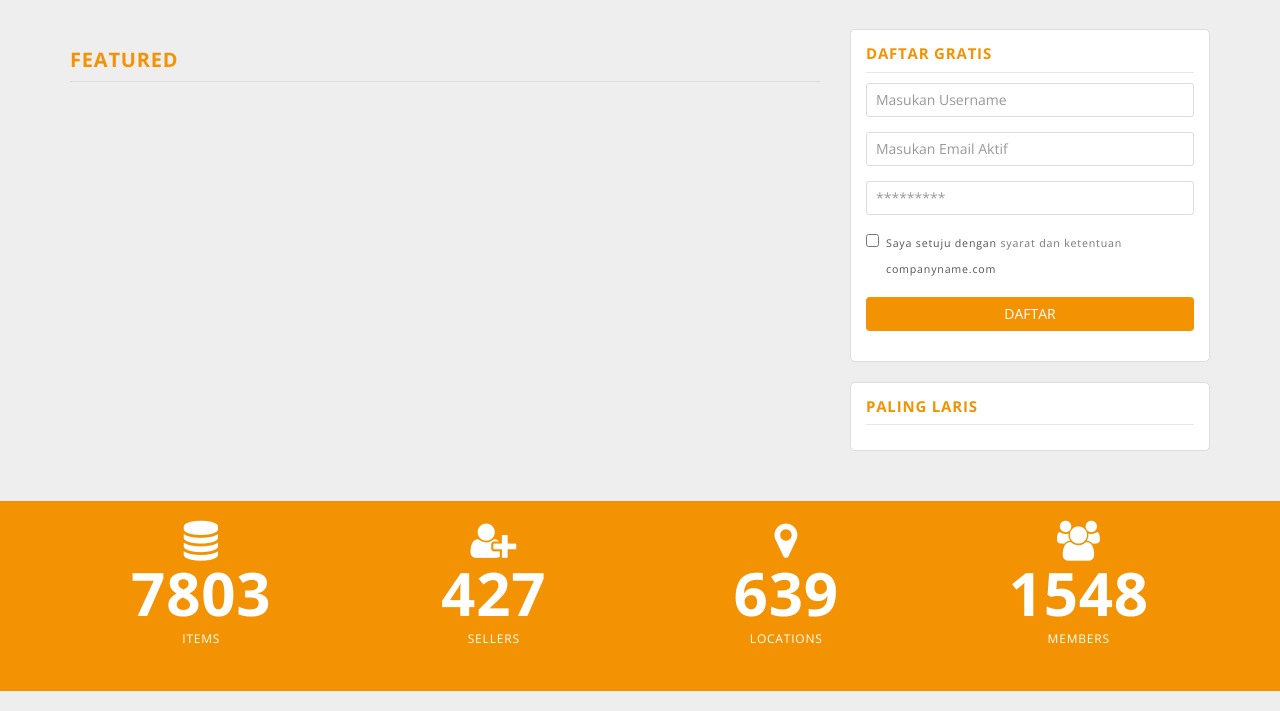
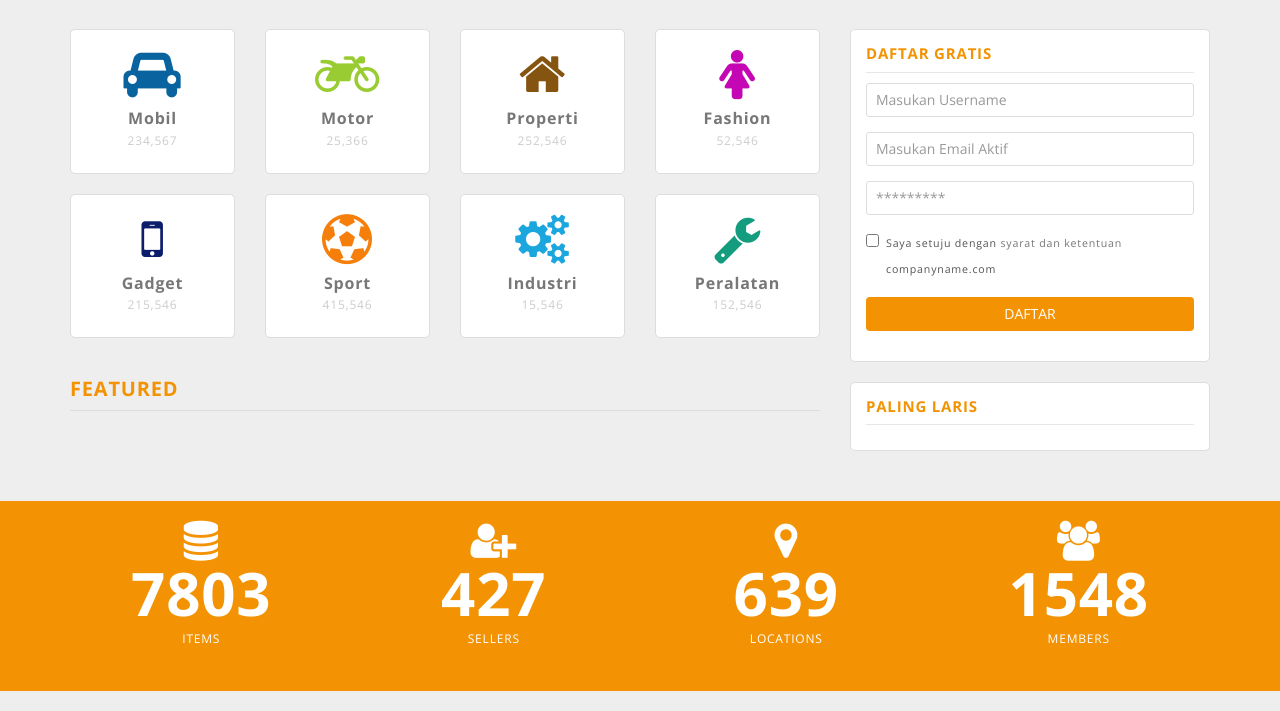
Before and after one commit to ryosuwito/mt-commerce, a Django app: page / in a window 1280 px wide. Shown: the part 371-1082 px from the top of the page. Run offline with Django 3.2, Linux system fonts and the light colour scheme; the visitor is signed in with stand-in values (Sample User, id 1); data comes from the database, SQL or seed files in the repository; data that the repository does not hold is empty; some libraries are stand-ins or nearby versions.

Commit message:
change home page

```diff
--- a/kei_store/templates/kei_store/daftar.html
+++ b/kei_store/templates/kei_store/daftar.html
@@ -8,7 +8,8 @@
                 <div class="col-sm-5 login-form">
                     <div class="panel panel-default">
                         <div class="panel-intro text-center">
-                            <h1 class="logo"><i class="fa fa-recycle"></i> Toko Butuh</h1>
+                            <h1 class="logo"><img src="/assets/images/tb_logo.png"
+                style="display: inline; margin-right: 5px; width: 35px; height: auto;">  Toko Butuh</h1>
                         </div>
                         <div class="panel-body">
                             <form method="post">
--- a/kei_store/templates/kei_store/header.html
+++ b/kei_store/templates/kei_store/header.html
@@ -7,7 +7,9 @@
                 <span class="icon-bar"></span>
                 <span class="icon-bar"></span>
             </button>
-            <a href="{% url 'home' %}" class="navbar-brand"><span class="logo"><i class="fa fa-recycle"></i> Toko Butuh</span></a>
+            <a href="{% url 'home' %}" class="navbar-brand"><span class="logo"><img src="/assets/images/tb_logo.png"
+                style="display: inline; margin-right: 5px; width: 35px; height: auto;">
+            Toko Butuh</span></a>
         </div>
 
         <div class="navbar-collapse collapse">
--- a/kei_store/templates/kei_store/index.html
+++ b/kei_store/templates/kei_store/index.html
@@ -31,65 +31,65 @@
         <div class="container">
             <div class="row">
                 <div class="col-md-8 col-sm-8">
-                    <!-- <div class="row">
+                    <div class="row">
                         <div class="col-xs-4 col-sm-3">
                             <div class="shortcut">
-                                <a href="kategori.html"><i class="fa fa-car shortcut-icon icon-blue"></i></a>
-                                <a href="kategori.html"><h3>Car</h3></a>
+                                <a href="{{hlinks.1.addr}}"><i class="fa fa-car shortcut-icon icon-blue"></i></a>
+                                <a href="{{hlinks.1.addr}}"><h3>Mobil</h3></a>
                                 <span class="total-items">234,567</span>
                             </div>
                         </div>
                         <div class="col-xs-4 col-sm-3">
                             <div class="shortcut">
-                                <a href="kategori.html"><i class="fa fa-motorcycle shortcut-icon icon-green"></i></a>
-                                <a href="kategori.html"><h3>Motorcycle</h3></a>
+                                <a href="{{hlinks.2.addr}}"><i class="fa fa-motorcycle shortcut-icon icon-green"></i></a>
+                                <a href="{{hlinks.2.addr}}"><h3>Motor</h3></a>
                                 <span class="total-items">25,366</span>
                             </div>
                         </div>
                         <div class="col-xs-4 col-sm-3">
                             <div class="shortcut">
-                                <a href="kategori.html"><i class="fa fa-home shortcut-icon icon-brown"></i></a>
-                                <a href="kategori.html"><h3>Property</h3></a>
+                                <a href="{{hlinks.3.addr}}"><i class="fa fa-home shortcut-icon icon-brown"></i></a>
+                                <a href="{{hlinks.3.addr}}"><h3>Properti</h3></a>
                                 <span class="total-items">252,546</span>
                             </div>
                         </div>
                         <div class="col-xs-4 col-sm-3">
                             <div class="shortcut">
-                                <a href="kategori.html"><i class="fa fa-female shortcut-icon icon-violet"></i></a>
-                                <a href="kategori.html"><h3>Fashion</h3></a>
+                                <a href="{{hlinks.4.addr}}"><i class="fa fa-female shortcut-icon icon-violet"></i></a>
+                                <a href="{{hlinks.4.addr}}"><h3>Fashion</h3></a>
                                 <span class="total-items">52,546</span>
                             </div>
                         </div>
                         <div class="col-xs-4 col-sm-3">
                             <div class="shortcut">
-                                <a href="kategori.html"><i class="fa fa-mobile-phone shortcut-icon icon-dark-blue"></i></a>
-                                <a href="kategori.html"><h3>Gadget</h3></a>
+                                <a href="{{hlinks.5.addr}}"><i class="fa fa-mobile-phone shortcut-icon icon-dark-blue"></i></a>
+                                <a href="{{hlinks.5.addr}}"><h3>Gadget</h3></a>
                                 <span class="total-items">215,546</span>
                             </div>
                         </div>
                         <div class="col-xs-4 col-sm-3">
                             <div class="shortcut">
-                                <a href="kategori.html"><i class="fa fa-soccer-ball-o shortcut-icon icon-orange"></i></a>
-                                <a href="kategori.html"><h3>Sport</h3></a>
+                                <a href="{{hlinks.6.addr}}"><i class="fa fa-soccer-ball-o shortcut-icon icon-orange"></i></a>
+                                <a href="{{hlinks.6.addr}}"><h3>Sport</h3></a>
                                 <span class="total-items">415,546</span>
                             </div>
                         </div>
                         <div class="col-xs-4 col-sm-3">
                             <div class="shortcut">
-                                <a href="kategori.html"><i class="fa fa-gears shortcut-icon icon-light-blue"></i></a>
-                                <a href="kategori.html"><h3>Industry</h3></a>
+                                <a href="{{hlinks.7.addr}}"><i class="fa fa-gears shortcut-icon icon-light-blue"></i></a>
+                                <a href="{{hlinks.7.addr}}"><h3>Industri</h3></a>
                                 <span class="total-items">15,546</span>
                             </div>
                         </div>
                         <div class="col-xs-4 col-sm-3">
                             <div class="shortcut">
-                                <a href="kategori.html"><i class="fa fa-wrench shortcut-icon icon-light-green"></i></a>
-                                <a href="kategori.html"><h3>Job</h3></a>
+                                <a href="{{hlinks.8.addr}}"><i class="fa fa-wrench shortcut-icon icon-light-green"></i></a>
+                                <a href="{{hlinks.8.addr}}"><h3>Peralatan</h3></a>
                                 <span class="total-items">152,546</span>
                             </div>
                         </div>
                     </div>
-                     -->
+
 
                     <div class="row">
                         <div class="col-md-12">
```
